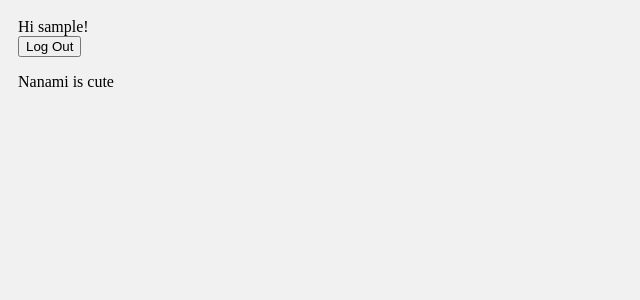
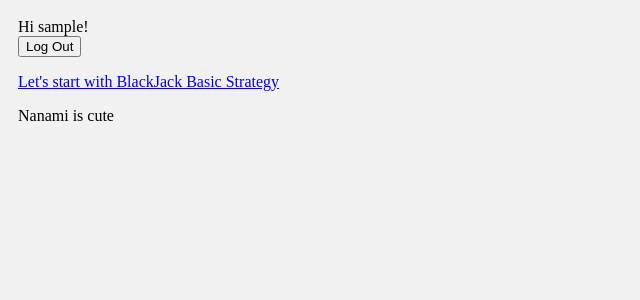
Before and after one commit to mathieu-fevre/website, a Django app: page / in a window 1280 px wide. Shown: the top 300 px of the page, without its empty margins (0-640 px from the left). Run offline with Django 5.2, Linux system fonts and the light colour scheme; the visitor is signed in with stand-in values (Sample User, id 1).

Commit message:
homepage

```diff
--- a/website/templates/home.html
+++ b/website/templates/home.html
@@ -8,8 +8,12 @@ Hi {{ user.username }}!
 <form action="{% url 'logout' %}" method="post">
   {% csrf_token %}
   <button type="submit">Log Out</button>
+  <p>
+    <a href="{% url 'blackjack:display_basic_strategy' %}">Let's start with BlackJack Basic Strategy</a>
+  </p>
 </form>
 <p>Nanami is cute</p>
+
 {% else %}
 <p>You are not logged in</p>
 <a href="{% url 'login' %}">Log In</a>
```
